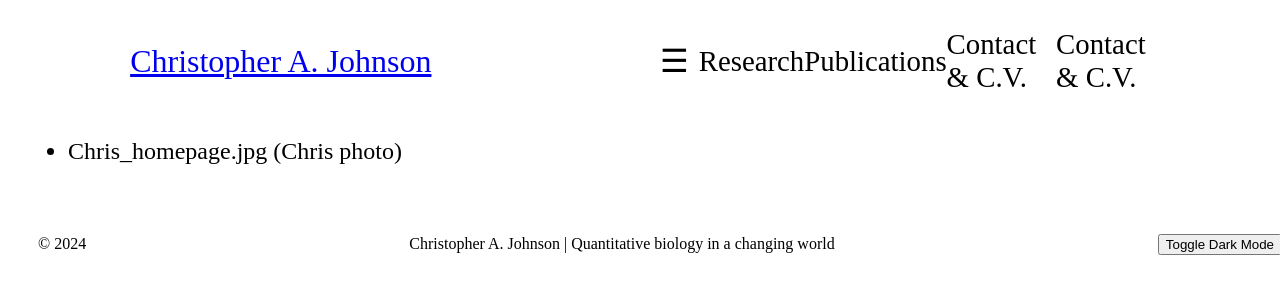
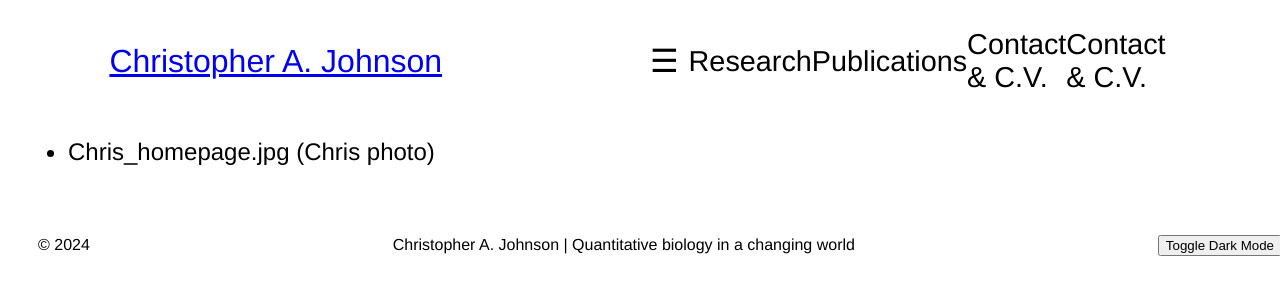
Before and after one commit to chrisajohnson/chrisajohnson.github.io, a Jekyll site: the page built from images/images.md, in a window 1280 px wide. Shown: the top 300 px of the page. Built offline with Jekyll 4.4.1, drawn with Linux system fonts in a browser that asks for light colours; our own code applies the rules of GitHub Pages for plain Markdown files.

Commit message:
Update styles.css

```diff
--- a/assets/css/styles.css
+++ b/assets/css/styles.css
@@ -1,6 +1,7 @@
 /* Base font size */
 html {
-    font-size: 16px; /* Set the text size */
+    font-size: 16px; /* Text size */
+    font-family: 'Helvetica', Arial, sans-serif; /* Text font */
 }
 
 /* Container */
```
